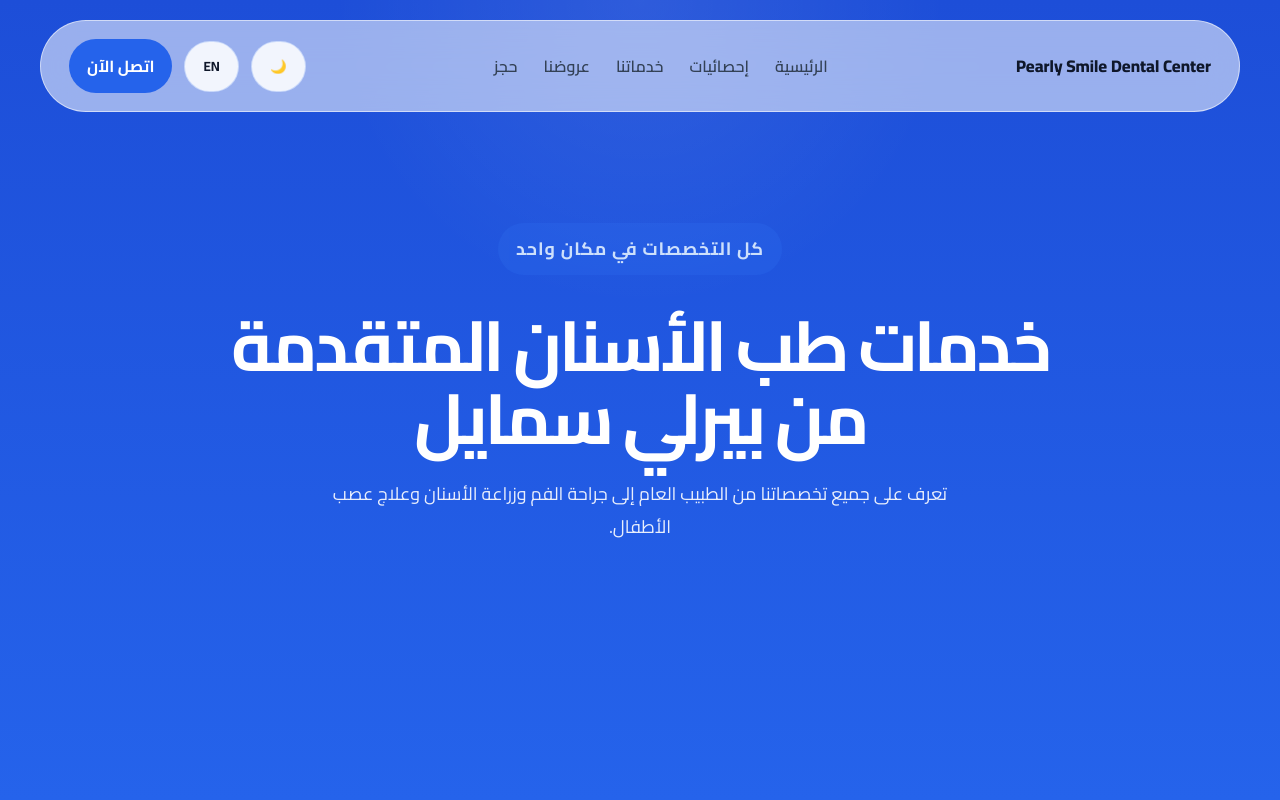
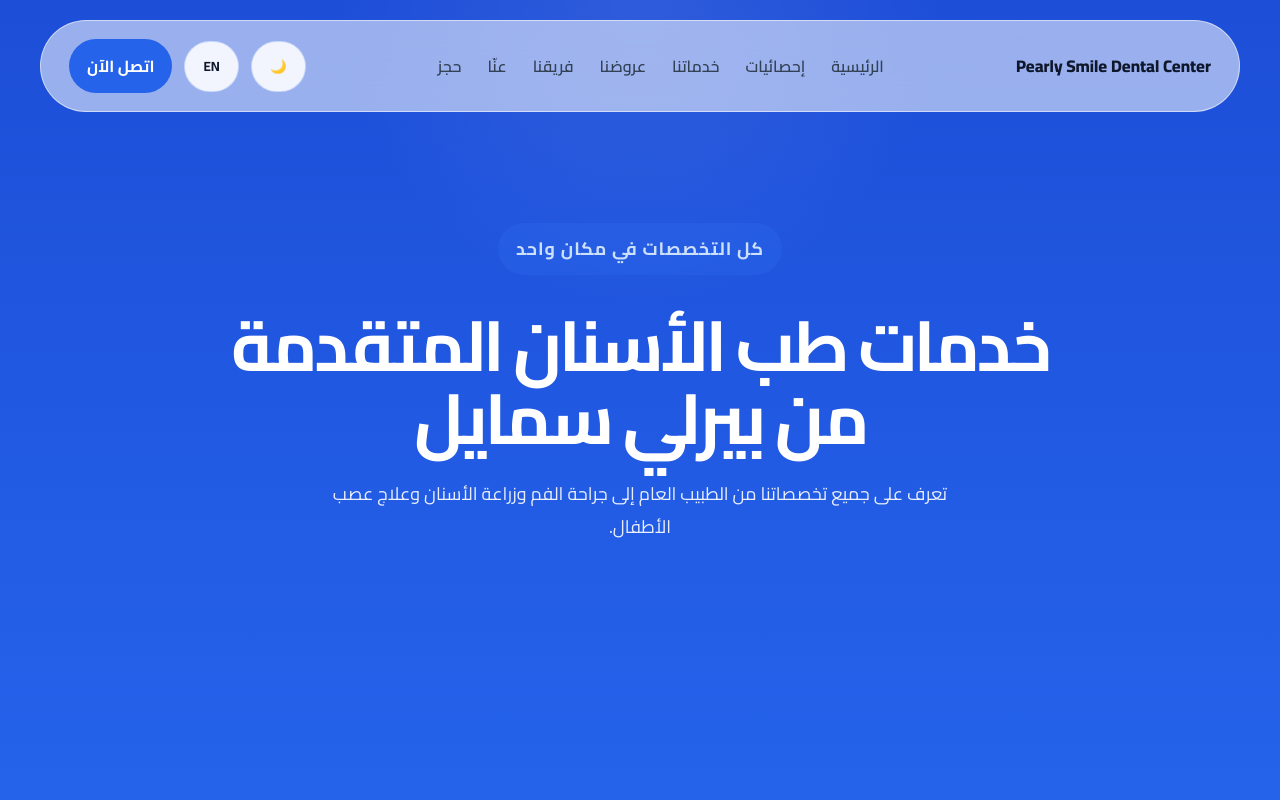
Before and after one commit to motealhafez-hue/Pearly-Smile-Dental-Center, a plain HTML site: page services.html in a window 1280 px wide. Shown: the top 800 px of the page. Drawn offline with Linux system fonts and the light colour scheme.

Commit message:
Update services.html

```diff
--- a/services.html
+++ b/services.html
@@ -56,6 +56,8 @@
           <li>
             <a href="offers.html" data-translate="navOffers">عروضنا</a>
           </li>
+          <li><a href="team.html" data-translate="navTeam">فريقنا</a></li>
+          <li><a href="about.html" data-translate="navAbout">عنّا</a></li>
           <li>
             <a href="index.html#booking" data-translate="navBooking">حجز</a>
           </li>
```
